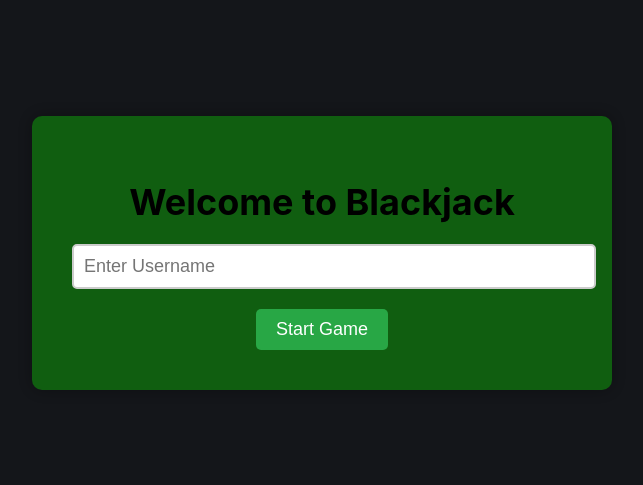
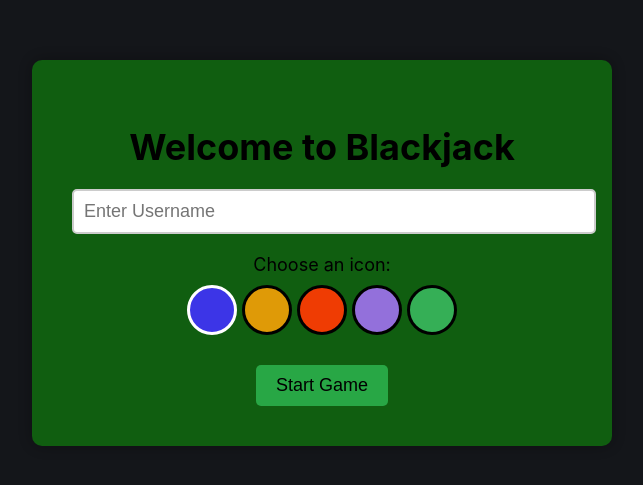
Before and after one commit to rbleda/blackjack_game, a React (Create React App) app: page / in a window 1280 px wide. Shown: the part 147-632 px from the top of the page, without its empty margins (318-961 px from the left). Built offline with nearby package versions, Linux system fonts and the light colour scheme; no server answers.

Commit message:
Feature: Allow for user to choose an icon color for game play...finished.

```diff
--- a/src/Gameplay/Gameplay.tsx
+++ b/src/Gameplay/Gameplay.tsx
@@ -7,11 +7,13 @@ import "./Gameplay.css";
 import WelcomePopup from './WelcomePopup/WelcomePopup';
 import { GameOutcome } from '../Board/GameOutcome';
 import Spinner from '../UI/Spinner';
+import { IconColor } from './WelcomePopup/IconColor/IconColor';
 
 const Gameplay: React.FC = () => {
   const { gameState, sendMessage, gameOutcome } = useGameState();
   const [gameStarted, setGameStarted] = useState<boolean>(false);
   const [isGameSpinning, setIsGameSpinning] = useState<boolean>(false);
+  const [playerIconColor, setPlayerIconColor] = useState<IconColor>(IconColor.BLUE);
 
   const handleHit = () => {
     sendMessage(JSON.stringify({ action: 'HIT_PLAYER' }));
@@ -62,7 +64,7 @@ const Gameplay: React.FC = () => {
   if (!gameStarted) {
     return (
       <div>
-        <WelcomePopup onSubmitUsername={submitUsernameFunc}/>
+        <WelcomePopup onSubmitUsername={submitUsernameFunc} setPlayerIconColor={setPlayerIconColor}/>
       </div>
     )
   }
@@ -115,7 +117,7 @@ const Gameplay: React.FC = () => {
           <PlayerBox
             userName={gameState.player.userName}
             hand={gameState.player.hand}
-            backgroundColor='lightblue'
+            backgroundColor={playerIconColor}
             playerTurn={gameState.playerTurn}
             playerBank={gameState.playerBank}
             gameOutcome={gameOutcome}
--- /dev/null
+++ b/src/Gameplay/WelcomePopup/IconColor/IconColor.ts
@@ -0,0 +1,7 @@
+export enum IconColor {
+    BLUE = "#3c35e7",
+    ORANGE = "rgb(223 154 7)",
+    GOLD = "#ef3c03",
+    PURPLE = "mediumpurple",
+    GREEN = "#35af56"
+}
--- /dev/null
+++ b/src/Gameplay/WelcomePopup/IconColor/IconColorList.css
@@ -0,0 +1,27 @@
+.component-modal {
+    display: flex;
+    flex-direction: column;
+    justify-content: center;
+    align-items: center;
+}
+
+.choose-icon-message {
+    margin: 10px;
+    font-size: large;
+}
+
+.color-options-container {
+    display: flex;
+    flex-direction: row;
+    justify-content: center;
+    align-items: center;
+    gap: 5px;
+    margin-bottom: 20px;
+}
+
+.color-option {
+    height: 50px;
+    width: 50px;
+    border: 3px solid;
+    border-radius: 50%;
+}
--- /dev/null
+++ b/src/Gameplay/WelcomePopup/IconColor/IconColorList.tsx
@@ -0,0 +1,36 @@
+import { useEffect, useState } from "react";
+import { IconColor } from "./IconColor"
+import "./IconColorList.css";
+
+const IconColorList: React.FC<{ setPlayerIconColor: any}> = (props) => {
+    const [colorChosen, setColorChosen] = useState<IconColor>(IconColor.BLUE);
+    const colorList: IconColor[] = Object.values(IconColor);
+
+    useEffect(() => {
+        props.setPlayerIconColor(colorChosen);
+    }, [colorChosen]);
+
+    return (
+        <div className="component-modal">
+            <div className="choose-icon-message">Choose an icon: </div>
+            <div className="color-options-container">
+                {colorList.map(color => {
+                    const styling = {
+                        backgroundColor: color,
+                        borderColor: "black"
+                    };
+
+                    if (color === colorChosen) {
+                        styling.borderColor = "white";
+                    }
+
+                    return (
+                        <button className="color-option" style={styling} onClick={() => setColorChosen(color)}></button>
+                    )
+                })}
+            </div>
+        </div>
+    )
+}
+
+export default IconColorList;
--- a/src/Gameplay/WelcomePopup/WelcomePopup.css
+++ b/src/Gameplay/WelcomePopup/WelcomePopup.css
@@ -34,7 +34,7 @@
 .modal-input {
     width: 100%;
     padding: 10px;
-    margin-bottom: 20px;
+    margin-bottom: 10px;
     font-size: 18px;
     border: 2px solid #ccc;
     border-radius: 5px;
@@ -52,7 +52,7 @@
     padding: 10px 20px;
     font-size: 18px;
     background-color: #28a745;
-    color: white;
+    color: black;
     border: none;
     border-radius: 5px;
     cursor: pointer;
@@ -62,3 +62,8 @@
 .modal-button:hover {
     background-color: #218838;
 }
+
+.reminder-message {
+    color: orangered;
+    margin-bottom: 10px;
+}
--- a/src/Gameplay/WelcomePopup/WelcomePopup.tsx
+++ b/src/Gameplay/WelcomePopup/WelcomePopup.tsx
@@ -1,12 +1,15 @@
 import { useState } from "react";
 import "./WelcomePopup.css";
+import IconColorList from "./IconColor/IconColorList";
 
 interface WelcomePopupProps {
     onSubmitUsername: (username: string) => void;
+    setPlayerIconColor: any;
 }
 
 const WelcomePopup = (props: WelcomePopupProps) => {
     const [username, setUsername] = useState('');
+    const [reminderMessage, setReminderMessage] = useState('');
 
     const handleUsernameChange = (e: React.ChangeEvent<HTMLInputElement>) => {
       setUsername(e.target.value);
@@ -15,6 +18,8 @@ const WelcomePopup = (props: WelcomePopupProps) => {
     const handleSubmit = () => {
       if (username.trim()) {
         props.onSubmitUsername(username);
+      } else {
+        setReminderMessage("Enter a username to begin");
       }
     };
 
@@ -29,6 +34,10 @@ const WelcomePopup = (props: WelcomePopupProps) => {
             value={username}
             onChange={handleUsernameChange}
           />
+          <IconColorList setPlayerIconColor={props.setPlayerIconColor}/>
+          {!username && (
+            <div className="reminder-message">{reminderMessage}</div>
+          )}
           <button className="modal-button" onClick={handleSubmit}>
             Start Game
           </button>
```
